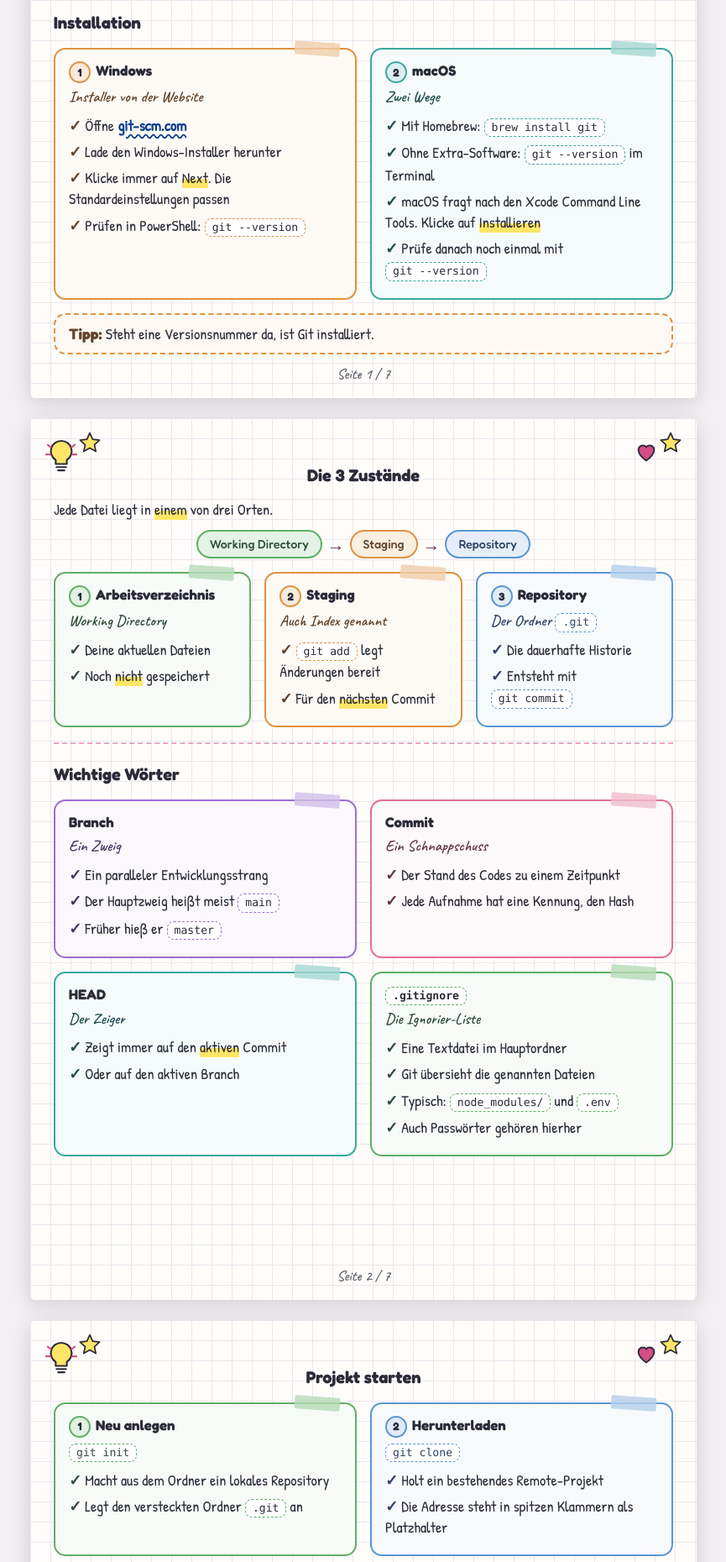
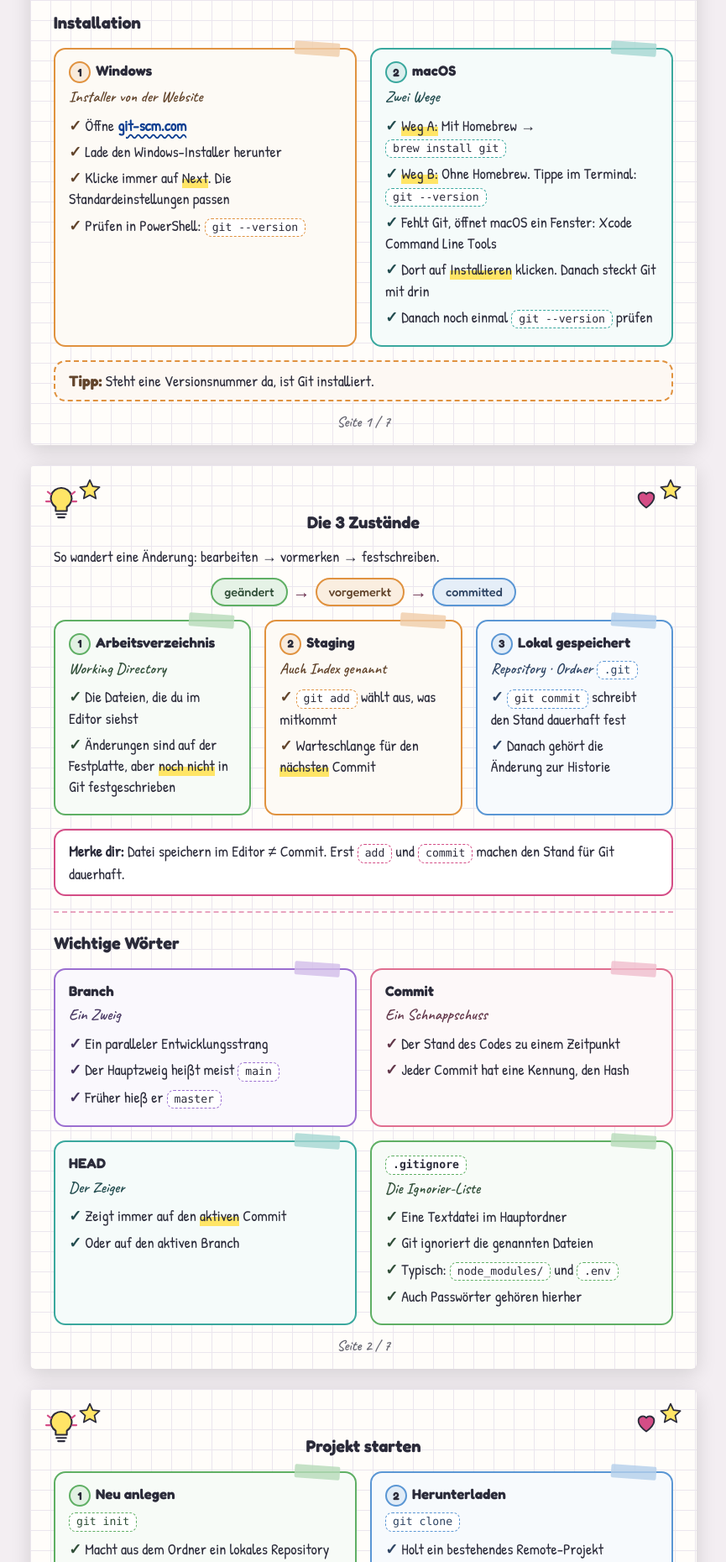
Before and after one commit to kremstaler-digitalhilfe/courses, a plain HTML site: page docs/deutsch/WEB/git-grundlagen.html in a window 1280 px wide. Shown: the part 856-2716 px from the top of the page at 84% size, without its empty margins (207-1072 px from the left). Drawn offline with Linux system fonts and the light colour scheme.

Commit message:
Clarify Git Grundlagen from review notes.
Install paths, three states, wording, stash/pull/merge/rebase, and trim upstream for beginners.

Co-authored-by: Cursor <cursoragent@cursor.com>

```diff
--- a/docs/deutsch/WEB/git-grundlagen.html
+++ b/docs/deutsch/WEB/git-grundlagen.html
@@ -213,10 +213,11 @@ a:focus:not(:focus-visible){outline:none}
       <h2><span class="num">2</span><span lang="en">macOS</span></h2>
       <p class="sub">Zwei Wege</p>
       <ul>
-        <li>Mit <span lang="en">Homebrew</span>: <span class="code">brew install git</span></li>
-        <li>Ohne Extra-Software: <span class="code">git --version</span> im <span lang="en">Terminal</span></li>
-        <li><span lang="en">macOS</span> fragt nach den <span lang="en">Xcode Command Line Tools</span>. Klicke auf <span class="hl">Installieren</span></li>
-        <li>Prüfe danach noch einmal mit <span class="code">git --version</span></li>
+        <li><span class="hl">Weg A:</span> Mit <span lang="en">Homebrew</span> → <span class="code">brew install git</span></li>
+        <li><span class="hl">Weg B:</span> Ohne <span lang="en">Homebrew</span>. Tippe im <span lang="en">Terminal</span>: <span class="code">git --version</span></li>
+        <li>Fehlt <span lang="en">Git</span>, öffnet <span lang="en">macOS</span> ein Fenster: <span lang="en">Xcode Command Line Tools</span></li>
+        <li>Dort auf <span class="hl">Installieren</span> klicken. Danach steckt <span lang="en">Git</span> mit drin</li>
+        <li>Danach noch einmal <span class="code">git --version</span> prüfen</li>
       </ul>
     </article>
   </section>
@@ -237,11 +238,11 @@ a:focus:not(:focus-visible){outline:none}
   <div class="orn tr" aria-hidden="true"><svg class="heart" viewBox="0 0 24 24" aria-hidden="true"><path d="M12 21s-8-5.2-8-11a4.5 4.5 0 0 1 8-2.8A4.5 4.5 0 0 1 20 10c0 5.8-8 11-8 11z" style="fill:var(--accent);stroke:var(--ink);stroke-width:1.6;stroke-linejoin:round"/></svg><svg class="star" viewBox="0 0 24 24" aria-hidden="true"><path d="M12 1.5l3.2 7 7.5.8-5.6 5.1 1.6 7.4L12 18l-6.7 3.8 1.6-7.4L1.3 9.3l7.5-.8z" style="fill:var(--highlight);stroke:var(--ink);stroke-width:1.6;stroke-linejoin:round"/></svg></div>
 
   <h2>Die 3 Zustände</h2>
-  <p class="lead">Jede Datei liegt in <span class="hl">einem</span> von drei Orten.</p>
+  <p class="lead">So wandert eine Änderung: bearbeiten → vormerken → festschreiben.</p>
   <div class="flow">
-    <span class="st" style="--c:var(--c1)"><span lang="en">Working Directory</span></span><span class="arrow">→</span>
-    <span class="st" style="--c:var(--c3)"><span lang="en">Staging</span></span><span class="arrow">→</span>
-    <span class="st" style="--c:var(--c2)"><span lang="en">Repository</span></span>
+    <span class="st" style="--c:var(--c1)">geändert</span><span class="arrow">→</span>
+    <span class="st" style="--c:var(--c3)">vorgemerkt</span><span class="arrow">→</span>
+    <span class="st" style="--c:var(--c2)">committed</span>
   </div>
 
   <section class="grid three">
@@ -249,27 +250,31 @@ a:focus:not(:focus-visible){outline:none}
       <h2><span class="num">1</span>Arbeitsverzeichnis</h2>
       <p class="sub"><span lang="en">Working Directory</span></p>
       <ul>
-        <li>Deine aktuellen Dateien</li>
-        <li>Noch <span class="hl">nicht</span> gespeichert</li>
+        <li>Die Dateien, die du im Editor siehst</li>
+        <li>Änderungen sind auf der Festplatte, aber <span class="hl">noch nicht</span> in <span lang="en">Git</span> festgeschrieben</li>
       </ul>
     </article>
     <article class="card" style="--c:var(--c3)">
       <h2><span class="num">2</span><span lang="en">Staging</span></h2>
       <p class="sub">Auch <span lang="en">Index</span> genannt</p>
       <ul>
-        <li><span class="code">git add</span> legt Änderungen bereit</li>
-        <li>Für den <span class="hl">nächsten</span> <span lang="en">Commit</span></li>
+        <li><span class="code">git add</span> wählt aus, was mitkommt</li>
+        <li>Warteschlange für den <span class="hl">nächsten</span> <span lang="en">Commit</span></li>
       </ul>
     </article>
     <article class="card" style="--c:var(--c2)">
-      <h2><span class="num">3</span><span lang="en">Repository</span></h2>
-      <p class="sub">Der Ordner <span class="code">.git</span></p>
+      <h2><span class="num">3</span>Lokal gespeichert</h2>
+      <p class="sub"><span lang="en">Repository</span> · Ordner <span class="code">.git</span></p>
       <ul>
-        <li>Die dauerhafte Historie</li>
-        <li>Entsteht mit <span class="code">git commit</span></li>
+        <li><span class="code">git commit</span> schreibt den Stand dauerhaft fest</li>
+        <li>Danach gehört die Änderung zur Historie</li>
       </ul>
     </article>
   </section>
+
+  <div class="note">
+    <strong>Merke dir:</strong> Datei speichern im Editor ≠ <span lang="en">Commit</span>. Erst <span class="code">add</span> und <span class="code">commit</span> machen den Stand für <span lang="en">Git</span> dauerhaft.
+  </div>
 
   <hr>
   <h2>Wichtige Wörter</h2>
@@ -288,7 +293,7 @@ a:focus:not(:focus-visible){outline:none}
       <p class="sub">Ein Schnappschuss</p>
       <ul>
         <li>Der Stand des Codes zu einem Zeitpunkt</li>
-        <li>Jede Aufnahme hat eine Kennung, den <span lang="en">Hash</span></li>
+        <li>Jeder <span lang="en">Commit</span> hat eine Kennung, den <span lang="en">Hash</span></li>
       </ul>
     </article>
     <article class="card" style="--c:var(--c5)">
@@ -304,7 +309,7 @@ a:focus:not(:focus-visible){outline:none}
       <p class="sub">Die Ignorier-Liste</p>
       <ul>
         <li>Eine Textdatei im Hauptordner</li>
-        <li><span lang="en">Git</span> übersieht die genannten Dateien</li>
+        <li><span lang="en">Git</span> ignoriert die genannten Dateien</li>
         <li>Typisch: <span class="code">node_modules/</span> und <span class="code">.env</span></li>
         <li>Auch Passwörter gehören hierher</li>
       </ul>
@@ -404,6 +409,10 @@ a:focus:not(:focus-visible){outline:none}
 <span class="cm"># anlegen und direkt wechseln:</span>
 <span class="k">git</span> <span class="fn">checkout</span> -b neues-feature</pre>
 
+  <div class="note">
+    <strong>Merke dir:</strong> Änderungen, <span lang="en">Commits</span>, <span class="code">reset</span> und Co. wirken immer nur auf den <span class="hl">aktuellen</span> <span lang="en">Branch</span>. Andere Zweige bleiben unberührt.
+  </div>
+
   <div class="tip">
     <strong>Tipp:</strong> <span class="code">git switch</span> wechselt den <span lang="en">Branch</span>. <span class="code">checkout -b</span> legt ihn an und wechselt sofort.
   </div>
@@ -413,17 +422,17 @@ a:focus:not(:focus-visible){outline:none}
   <section class="grid">
     <article class="card" style="--c:var(--c1)">
       <h2><span class="num">1</span>Datei verwerfen</h2>
-      <p class="sub">Noch nicht gespeichert</p>
+      <p class="sub">Änderung im Arbeitsverzeichnis weg</p>
       <ul>
-        <li><span class="code">git restore index.html</span></li>
-        <li>Klassisch: <span class="code">git checkout -- index.html</span></li>
+        <li><span class="code">git checkout -- index.html</span></li>
+        <li>Die Datei geht zurück auf den letzten <span lang="en">Commit</span></li>
       </ul>
     </article>
     <article class="card" style="--c:var(--c3)">
       <h2><span class="num">2</span>Aus dem <span lang="en">Staging</span></h2>
       <p class="sub"><span lang="en">Unstage</span></p>
       <ul>
-        <li><span class="code">git restore --staged index.html</span></li>
+        <li><span class="code">git reset HEAD index.html</span></li>
         <li>Die Datei bleibt geändert, ist nur nicht mehr vorgemerkt</li>
       </ul>
     </article>
@@ -437,7 +446,7 @@ a:focus:not(:focus-visible){outline:none}
     </article>
     <article class="card" style="--c:var(--c6)">
       <h2><span class="num">4</span><span lang="en">Reset</span></h2>
-      <p class="sub">Vorsicht</p>
+      <p class="sub">Vorsicht · nur am aktuellen <span lang="en">Branch</span></p>
       <ul>
         <li><span class="code">git reset --hard &lt;commit-hash&gt;</span></li>
         <li>Springt zurück und <span class="hl">löscht spätere Commits</span></li>
@@ -464,9 +473,9 @@ a:focus:not(:focus-visible){outline:none}
   <section class="grid three">
     <article class="card" style="--c:var(--c3)">
       <h2><span lang="en">Stash</span></h2>
-      <p class="sub">Kurz weglegen</p>
+      <p class="sub">Zwischenspeichern</p>
       <ul>
-        <li><span class="code">git stash</span> versteckt halbfertige Änderungen</li>
+        <li><span class="code">git stash</span> speichert halbfertige Änderungen vorübergehend</li>
         <li><span class="code">git stash pop</span> holt sie zurück</li>
       </ul>
     </article>
@@ -508,20 +517,21 @@ a:focus:not(:focus-visible){outline:none}
     <article class="card" style="--c:var(--c6)">
       <h2><span class="code">git pull</span></h2>
       <p class="sub">Holen und einbauen</p>
-      <ul><li>Das ist <span class="code">git fetch</span> plus <span class="code">git merge</span></li></ul>
+      <ul>
+        <li>Kurz: neue <span lang="en">Commits</span> vom Server holen und in deinen <span lang="en">Branch</span> einbauen</li>
+        <li>Technisch: zuerst <span class="code">git fetch</span> (Infos laden), dann <span class="code">git merge</span> (einbauen)</li>
+      </ul>
     </article>
   </section>
 
-  <section class="grid">
+  <section class="grid one">
     <article class="card" style="--c:var(--c4)">
       <h2><span lang="en">Origin</span></h2>
       <p class="sub">Dein Standard-<span lang="en">Remote</span></p>
-      <ul><li>Oft dein eigener <span lang="en">Fork</span>, also deine Kopie</li></ul>
-    </article>
-    <article class="card" style="--c:var(--c5)">
-      <h2><span lang="en">Upstream</span></h2>
-      <p class="sub">Das Original</p>
-      <ul><li>Das Hauptprojekt, von dem du geforkt hast</li></ul>
+      <ul>
+        <li>Der Server-Name für dein Projekt, meist <span class="code">origin</span></li>
+        <li>Beispiel: <span class="code">git push origin main</span> lädt zu diesem <span lang="en">Remote</span> hoch</li>
+      </ul>
     </article>
   </section>
   <div class="pageno">Seite 5 / 7</div>
@@ -543,7 +553,8 @@ a:focus:not(:focus-visible){outline:none}
       <p class="sub"><span class="code">git merge &lt;branch-name&gt;</span></p>
       <ul>
         <li>Führt zwei <span lang="en">Branches</span> zusammen</li>
-        <li>Erzeugt einen neuen <span lang="en">Merge-Commit</span></li>
+        <li>Oft reicht ein <span class="hl">Fast-Forward</span>: der Zeiger wandert einfach weiter, ohne extra <span lang="en">Commit</span></li>
+        <li>Nur wenn beide Seiten neue <span lang="en">Commits</span> haben, entsteht ein <span lang="en">Merge-Commit</span></li>
         <li>Beide Historien <span class="hl">bleiben erhalten</span></li>
       </ul>
     </article>
@@ -551,9 +562,9 @@ a:focus:not(:focus-visible){outline:none}
       <h2><span lang="en">Rebase</span></h2>
       <p class="sub"><span class="code">git rebase &lt;branch-name&gt;</span></p>
       <ul>
-        <li>Setzt deine <span lang="en">Commits</span> auf den neuesten Stand des Ziel-<span lang="en">Branch</span></li>
-        <li>Die Historie wird <span class="hl">linear</span></li>
-        <li>Dafür wird die Historie umgeschrieben</li>
+        <li>Stell dir vor: du nimmst deine <span lang="en">Commits</span> und legst sie <span class="hl">noch einmal</span> oben auf den anderen <span lang="en">Branch</span></li>
+        <li>Ergebnis: eine gerade Linie ohne <span lang="en">Merge-Commit</span></li>
+        <li>Dafür schreibt <span lang="en">Git</span> die Historie um — nicht auf geteilten <span lang="en">Branches</span> nutzen</li>
       </ul>
     </article>
   </section>
@@ -638,8 +649,10 @@ Der fremde Code
     <div style="--c:var(--c3)"><b><span lang="en">Staging</span>:</b> Änderungen, die für den nächsten <span lang="en">Commit</span> bereitliegen.</div>
     <div style="--c:var(--c5)"><b><span lang="en">Branch</span>:</b> Ein paralleler Strang. Der Hauptstrang heißt meist <span class="code">main</span>.</div>
     <div style="--c:var(--c6)"><b><span lang="en">HEAD</span>:</b> Zeiger auf den aktiven <span lang="en">Commit</span> oder <span lang="en">Branch</span>.</div>
-    <div style="--c:var(--c1)"><b><span lang="en">Remote</span>:</b> Die Kopie auf dem Server. <span lang="en">Origin</span> ist deine, <span lang="en">Upstream</span> das Original.</div>
-    <div style="--c:var(--c2)"><b><span lang="en">Merge</span>:</b> Zwei Stränge zusammenführen. Beide Historien bleiben.</div>
+    <div style="--c:var(--c1)"><b><span lang="en">Remote</span> / <span lang="en">Origin</span>:</b> Die Kopie auf dem Server. <span class="code">origin</span> ist der übliche Name.</div>
+    <div style="--c:var(--c2)"><b><span lang="en">Merge</span>:</b> Zwei Stränge zusammenführen. Manchmal mit, manchmal ohne <span lang="en">Merge-Commit</span>.</div>
+    <div style="--c:var(--c3)"><b><span lang="en">Rebase</span>:</b> Eigene <span lang="en">Commits</span> neu auf einen anderen <span lang="en">Branch</span> setzen. Historie wird linear.</div>
+    <div style="--c:var(--c4)"><b><span lang="en">Stash</span>:</b> Halbfertige Änderungen zwischenspeichern und später zurückholen.</div>
   </div>
 
   <h2>Zum Nachschlagen</h2>
```
